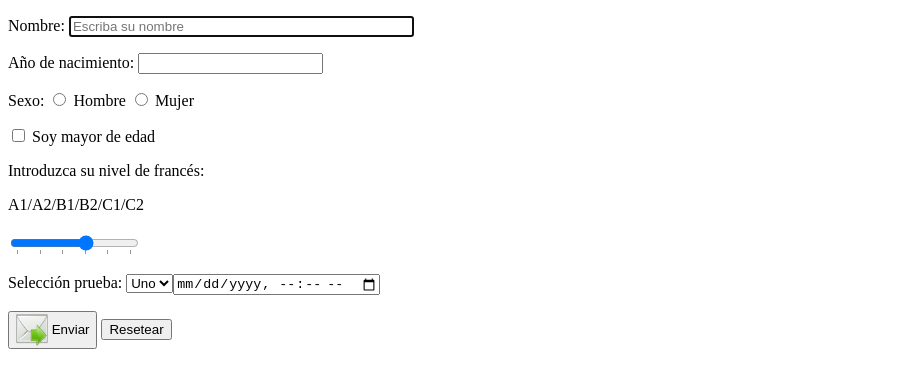
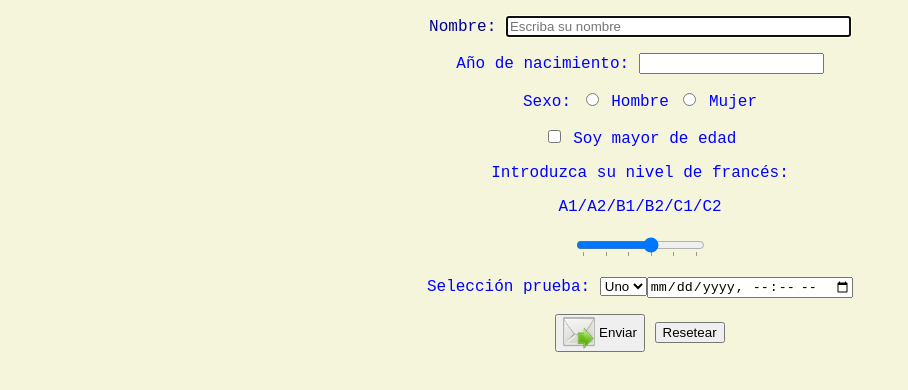
Before and after one commit to jorgeperez97/1EVAL_HTMLyCSS_AplicacionesWeb_2SMRC_Jorge, a plain HTML site: page Formularios/Formularios.html in a window 1280 px wide. Shown: the whole page, without its empty margins (0-908 px from the left). Drawn offline with Linux system fonts and the light colour scheme.

Commit message:
Actualizacion

```diff
--- /dev/null
+++ b/EjerciciosCSS Fondos/estilos/ejercicio.css
@@ -0,0 +1,12 @@
+p#hola {
+    color: blue;
+}
+
+html {
+    background-image: url("../images/fondo.png");
+    background-repeat: repeat;
+}
+h3 {
+    border: 0cap;
+    background-image: url("../images/fondo.png");
+}
--- a/Formularios/Formularios.html
+++ b/Formularios/Formularios.html
@@ -3,11 +3,13 @@
 <head>
     <meta charset="UTF-8">
     <meta name="viewport" content="width=device-width, initial-scale=1.0">
-    <title>Document</title>
+    <link rel="stylesheet" href="estilos/estilos.css">
+
 </head>
 <body>
+    <!-- Hola profe-->
     <form action="formulario.php" method="get">
-        <p>Nombre:      <input type="text"     name="nombre" size="40" placeholder="Escriba su nombre" autofocus required>
+        <p id="prueba123"> Nombre:      <input type="text"     name="nombre" size="40" placeholder="Escriba su nombre" autofocus required>
         </p>
         <p>
             Año de nacimiento: <input type="Number" name="nacido" min="2005" required>
--- /dev/null
+++ b/Formularios/estilos/estilos.css
@@ -0,0 +1,13 @@
+/*Hola profe de nuevo*/
+p {
+
+    color:blue;
+}
+p#prueba123 {
+    color:darkblue;
+}
+body {
+    background-color: beige;
+    text-align: center;
+    font-family: 'Courier New', Courier, monospace;
+}
```
Also changed, not shown: EjerciciosCSS Fondos/Ejercicio.html (added, +22 -0 lines), EjerciciosHTML/Actividad2-18.html (+2 -1 lines), EjerciciosCSS Fondos/images/fondo.png (added), EjerciciosCSS Fondos/images/fondo2.png (added), EjerciciosHTML/estilos/estilos.css (added).
